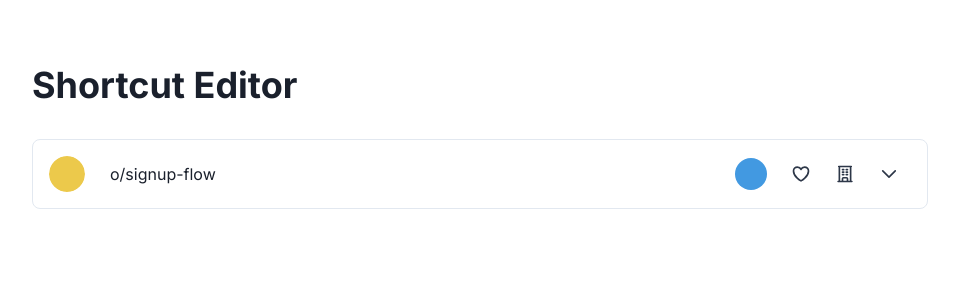
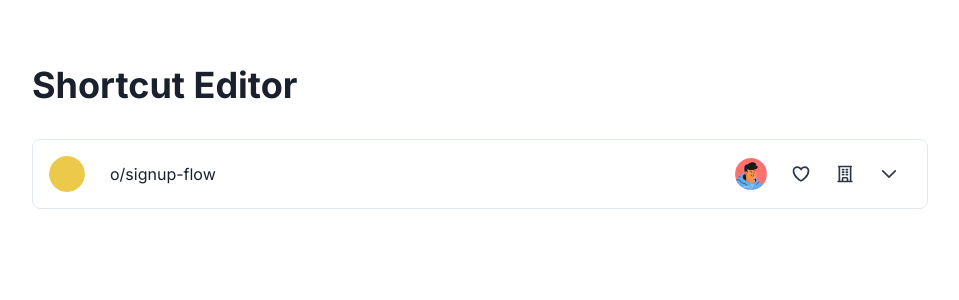
Before and after one commit to dexterthemsb/_medusa_, a React (Create React App) app: page / in a window 1280 px wide. Shown: the top 300 px of the page, without its empty margins (160-1119 px from the left). Built offline with nearby package versions, Linux system fonts and the light colour scheme.

Commit message:
Feat: random user image

```diff
--- a/src/components/AccordionHeader.tsx
+++ b/src/components/AccordionHeader.tsx
@@ -1,4 +1,4 @@
-import { AccordionButton, Box, Input } from "@chakra-ui/react";
+import { AccordionButton, Box, Image, Input } from "@chakra-ui/react";
 import { HeartIcon as HeartIconSolid } from "@heroicons/react/24/solid";
 import {
   ArrowTopRightOnSquareIcon as ArrowTopRightOnSquareIconOutline,
@@ -72,7 +72,13 @@ export const AccordionHeader: FC<AccordianHeaderProps> = ({ isExpanded }) => {
       </Box>
 
       <Box display={["none", "none", "flex"]} flexDir="row" alignItems="center">
-        <Box ml="4" rounded="full" bgColor="blue.400" w="8" h="8"></Box>
+        <Image
+          rounded="full"
+          ml="4"
+          w="8"
+          h="8"
+          src="/images/avatars/Geralt.svg"
+        />
 
         <Box ml="3" display="flex" flexDir="row" alignItems="center">
           <IconButton stopPropagation onClick={e => setLiked(!liked)}>
```
